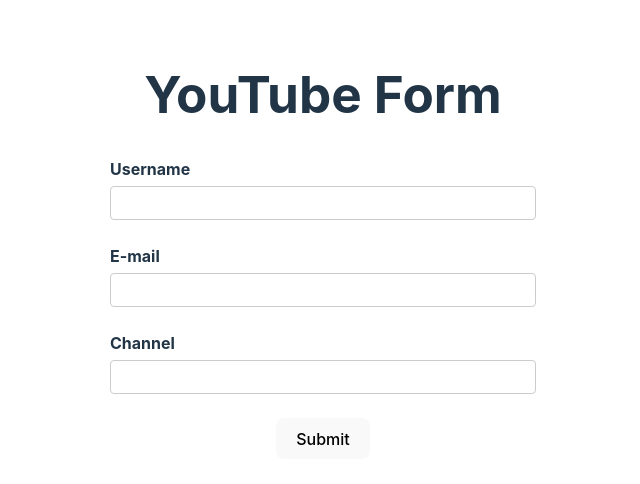
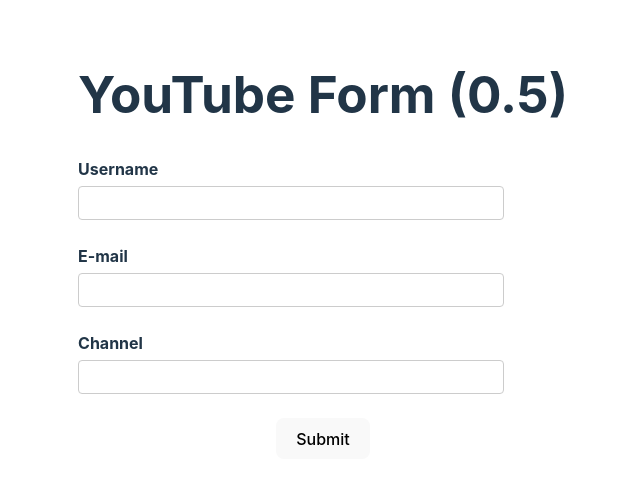
Before and after one commit to amontalvof/react-hook-form-demo, a React (Vite) app: page / in a window 1280 px wide. Shown: the top 484 px of the page, without its empty margins (317-957 px from the left). Built offline with nearby package versions, Linux system fonts and the light colour scheme; the HTML template or start-up script is replaced by a standard one.

Commit message:
feat: Form State and Rerenders

```diff
--- a/src/components/YouTubeForm.tsx
+++ b/src/components/YouTubeForm.tsx
@@ -1,13 +1,15 @@
 import { useForm } from 'react-hook-form';
 import { DevTool } from '@hookform/devtools';
+
+let renderCount = 0;
 
 const YouTubeForm = () => {
     const form = useForm();
     const { register, control } = form;
-
+    renderCount++;
     return (
         <div>
-            <h1>YouTube Form</h1>
+            <h1>YouTube Form ({renderCount / 2})</h1>
             <form>
                 <label htmlFor="username">Username</label>
                 <input type="text" id="username" {...register('username')} />
```
